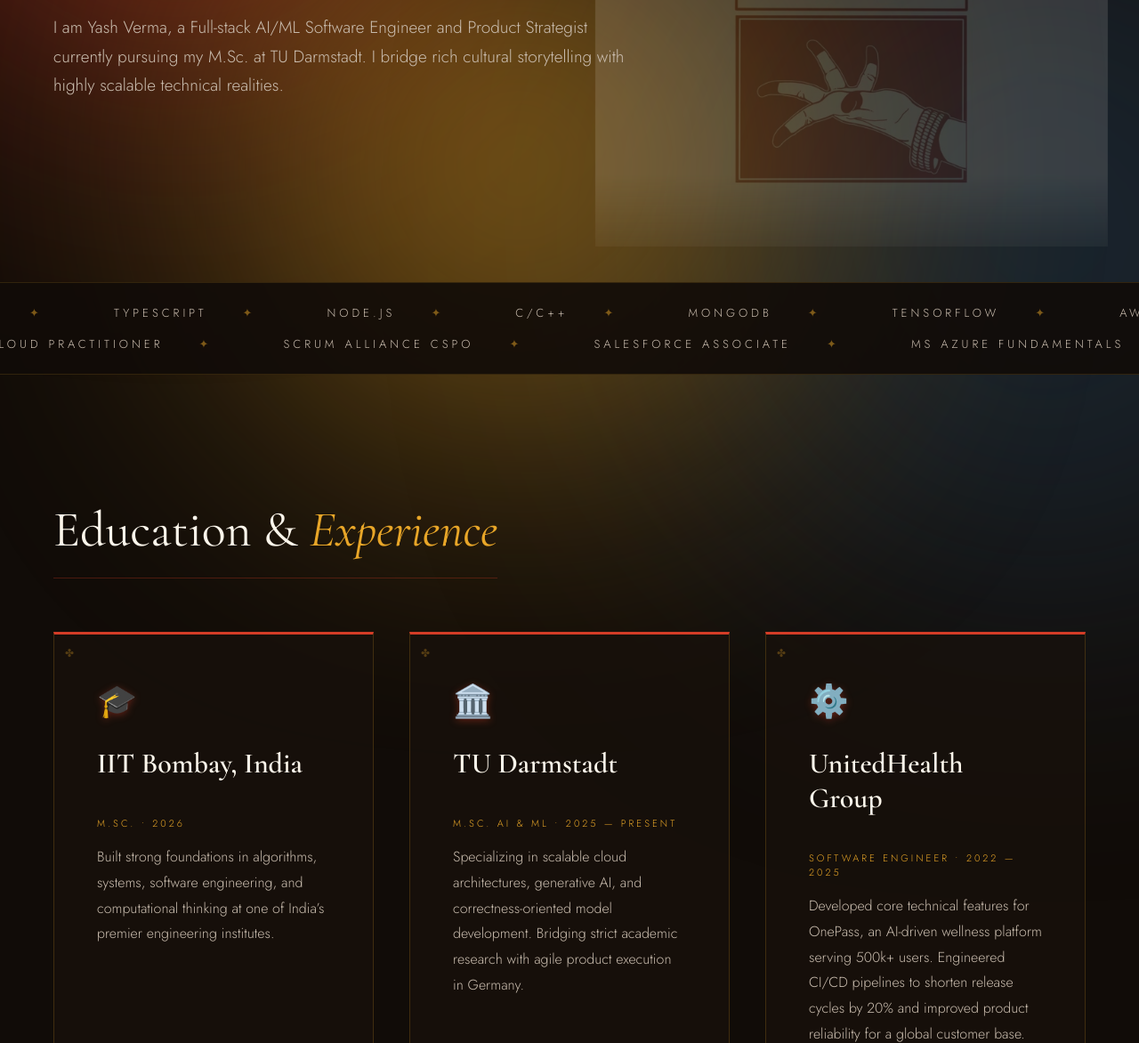
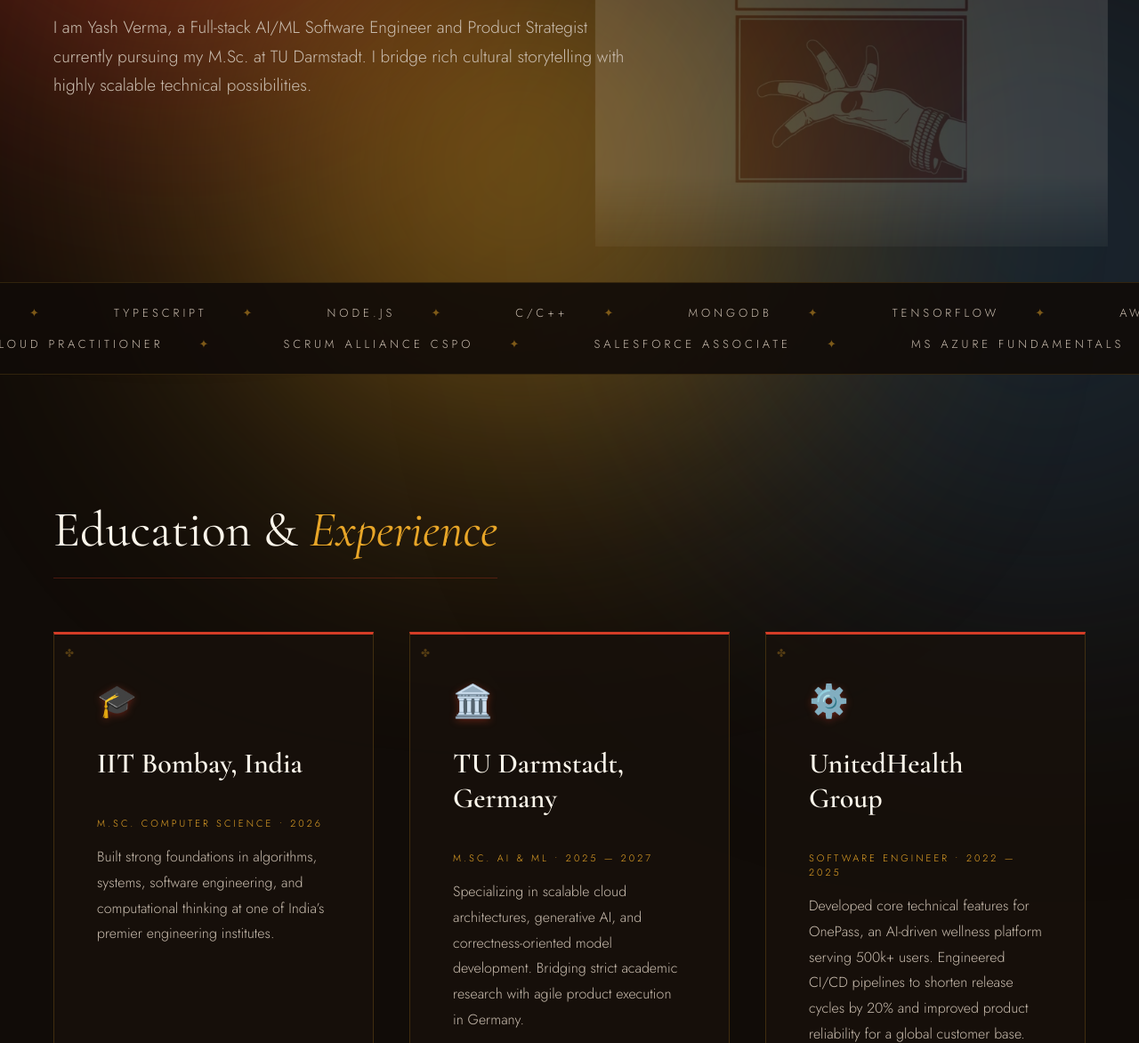
Before and after one commit to vermayash999/vermayash999.github.io, a plain HTML site: page index.html in a window 1280 px wide. Shown: the part 483-1655 px from the top of the page at 89% size. Drawn offline with nearby package versions, Linux system fonts and the light colour scheme.

Commit message:
Update personal details in index.html

```diff
--- a/index.html
+++ b/index.html
@@ -284,7 +284,7 @@ section, footer { position: relative; padding: 140px 60px; z-index: 1; }
     <div class="hero-eyebrow">Indian Roots · German Precision</div>
     <div class="hero-title">Building <em>Intelligence.</em><br>Crafting Journeys.</div>
     <div class="hero-subtitle">
-      I am Yash Verma, a Full-stack AI/ML Software Engineer and Product Strategist currently pursuing my M.Sc. at TU Darmstadt. I bridge rich cultural storytelling with highly scalable technical realities.
+      I am Yash Verma, a Full-stack AI/ML Software Engineer and Product Strategist currently pursuing my M.Sc. at TU Darmstadt. I bridge rich cultural storytelling with highly scalable technical possibilities.
     </div>
   </div>
 </section>
@@ -317,15 +317,15 @@ section, footer { position: relative; padding: 140px 60px; z-index: 1; }
       <div class="glass-card reveal">
         <div class="card-icon">🎓</div>
         <h3 class="card-title">IIT Bombay, India</h3>
-        <div class="card-meta">M.Sc. • 2026</div>
+        <div class="card-meta">M.Sc. Computer Science • 2026</div>
         <p class="card-desc" style="margin-top: 16px;">
           Built strong foundations in algorithms, systems, software engineering, and computational thinking at one of India’s premier engineering institutes.
         </p>
       </div>
       <div class="glass-card reveal delay-1">
         <div class="card-icon">🏛️</div>
-        <h3 class="card-title">TU Darmstadt</h3>
-        <div class="card-meta">M.Sc. AI & ML • 2025 — Present</div>
+        <h3 class="card-title">TU Darmstadt, Germany</h3>
+        <div class="card-meta">M.Sc. AI & ML • 2025 — 2027</div>
         <p class="card-desc" style="margin-top: 16px;">
           Specializing in scalable cloud architectures, generative AI, and correctness-oriented model development. Bridging strict academic research with agile product execution in Germany.
         </p>
```
